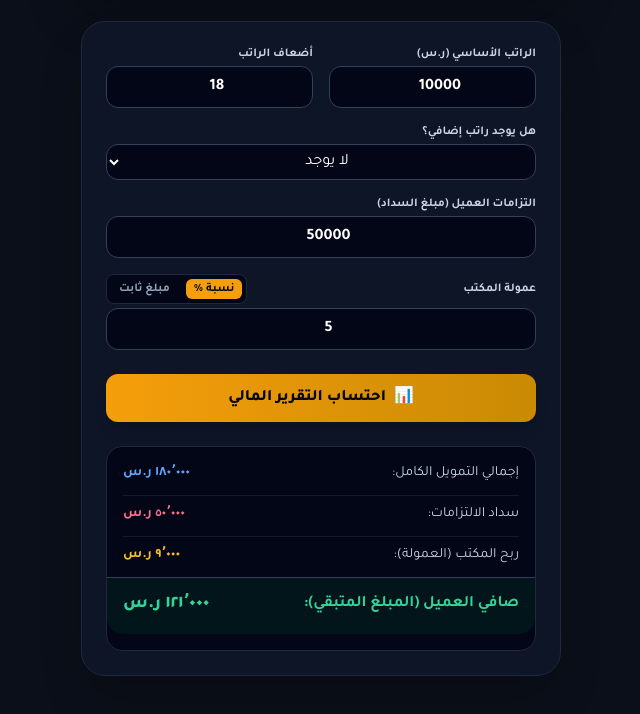
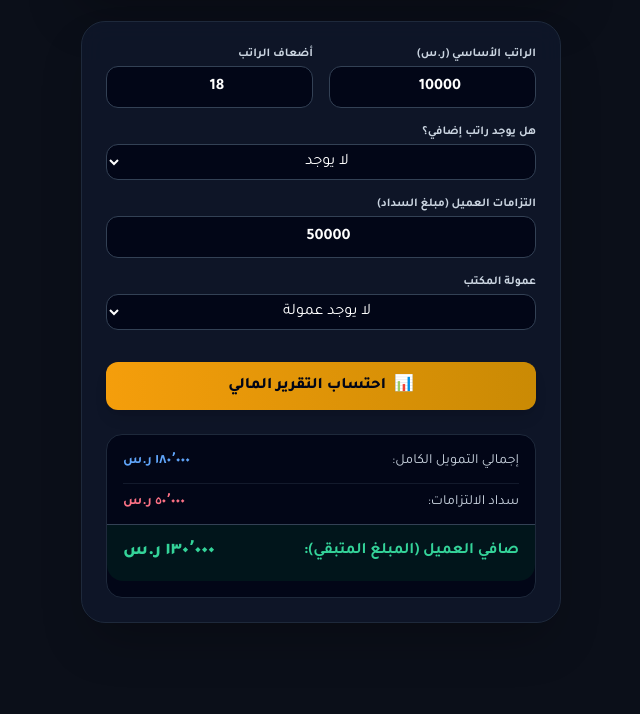
Before and after one commit to soildname/sos-calulator, a plain HTML site: page index.html in a window 1280 px wide. Shown: the part 304-1018 px from the top of the page, without its empty margins (319-959 px from the left). After the commit the page ends 975 px from the top, so only its background shows below. Drawn offline with nearby package versions, Linux system fonts and the light colour scheme.

Commit message:
Update index.html

```diff
--- a/index.html
+++ b/index.html
@@ -23,7 +23,7 @@
 </head>
 <body class="min-h-screen pb-12 flex flex-col items-center">
 
-    <!-- البانر العلوي الفخم والمدمج مع اللوجو -->
+    <!-- البانر العلوي المدمج مع اللوجو -->
     <div class="w-full max-w-lg bg-slate-900 border-b border-x border-slate-800 rounded-b-3xl overflow-hidden shadow-2xl mb-6 relative">
         <div class="h-44 banner-gradient relative flex items-center justify-center border-b border-amber-500/30 overflow-hidden">
             <!-- زخرفة خلفية البانر -->
@@ -43,7 +43,6 @@
         <!-- اللوجو والعنوان -->
         <div class="relative -mt-20 text-center px-4 pb-6">
             <div class="inline-block relative">
-                <!-- الشعار الكحلي والذهبي الفاخر -->
                 <div class="w-28 h-28 rounded-full border-4 border-slate-900 gold-glow mx-auto bg-slate-950 flex flex-col items-center justify-center p-2 border-amber-500/60 relative z-10">
                     <svg class="w-12 h-12 text-amber-400" fill="none" stroke="currentColor" viewBox="0 0 24 24" xmlns="http://www.w3.org/2000/svg">
                         <path stroke-linecap="round" stroke-linejoin="round" stroke-width="1.5" d="M9 7h6m0 10v-3m-3 3h.01M9 17h.01M9 14h.01M12 14h.01M15 11h.01M12 11h.01M9 11h.01M7 21h10a2 2 0 002-2V5a2 2 0 00-2-2H7a2 2 0 00-2 2v14a2 2 0 002 2z"></path>
@@ -99,16 +98,19 @@
                 <input type="number" id="commitments" value="50000" oninput="calculateFinance()" class="w-full bg-slate-950 border border-slate-700 rounded-xl px-3 py-2 text-white font-bold text-center focus:border-amber-500 focus:outline-none">
             </div>
 
-            <!-- نوع عمولة المكتب (نسبة أم مبلغ ثابت) -->
+            <!-- خيار عمولة المكتب (اختياري) -->
             <div class="mb-6">
-                <div class="flex justify-between items-center mb-1">
-                    <label class="text-xs font-semibold text-slate-300">عمولة المكتب</label>
-                    <div class="flex items-center gap-2 bg-slate-950 p-1 rounded-lg border border-slate-800 text-xs">
-                        <button type="button" id="btnPercent" onclick="setCommissionType('percent')" class="px-2 py-0.5 rounded-md bg-amber-500 text-slate-950 font-bold transition-all">نسبة %</button>
-                        <button type="button" id="btnFixed" onclick="setCommissionType('fixed')" class="px-2 py-0.5 rounded-md text-slate-400 font-bold transition-all">مبلغ ثابت</button>
-                    </div>
+                <label class="block text-xs font-semibold text-slate-300 mb-1">عمولة المكتب</label>
+                <select id="commissionMode" onchange="toggleCommission()" class="w-full bg-slate-950 border border-slate-700 rounded-xl px-3 py-2 text-white text-center focus:border-amber-500 focus:outline-none mb-2">
+                    <option value="none">لا يوجد عمولة</option>
+                    <option value="percent">نسبة مئوية (%)</option>
+                    <option value="fixed">مبلغ ثابت (ر.س)</option>
+                </select>
+
+                <div id="commissionInputContainer" class="hidden mt-2">
+                    <label id="commissionLabel" class="block text-xs font-semibold text-amber-400 mb-1 text-center">قيمة العمولة</label>
+                    <input type="number" id="commissionValue" value="5" oninput="calculateFinance()" class="w-full bg-slate-950 border border-slate-700 rounded-xl px-3 py-2 text-white font-bold text-center focus:border-amber-500 focus:outline-none">
                 </div>
-                <input type="number" id="commissionValue" value="5" oninput="calculateFinance()" class="w-full bg-slate-950 border border-slate-700 rounded-xl px-3 py-2 text-white font-bold text-center focus:border-amber-500 focus:outline-none">
             </div>
 
             <button onclick="calculateFinance()" class="w-full bg-gradient-to-r from-amber-500 to-yellow-600 hover:from-amber-400 hover:to-yellow-500 text-slate-950 font-extrabold py-3 px-4 rounded-xl shadow-lg transition-all transform active:scale-95 flex items-center justify-center gap-2">
@@ -125,14 +127,14 @@
                     <span>سداد الالتزامات:</span>
                     <span id="commitmentsResult" class="font-bold text-rose-400">50,000 ر.س</span>
                 </div>
-                <div class="flex justify-between items-center text-slate-300 border-t border-slate-800/60 pt-2">
+                <div id="profitRow" class="hidden flex justify-between items-center text-slate-300 border-t border-slate-800/60 pt-2">
                     <span>ربح المكتب (العمولة):</span>
-                    <span id="officeProfit" class="font-bold text-amber-400">9,000 ر.س</span>
+                    <span id="officeProfit" class="font-bold text-amber-400">0 ر.س</span>
                 </div>
                 <!-- صافي العميل -->
                 <div class="flex justify-between items-center text-slate-100 border-t border-slate-700 pt-3 text-base bg-emerald-950/40 -mx-4 -mb-4 p-4 rounded-b-2xl border-emerald-500/30">
                     <span class="font-bold text-emerald-400">صافي العميل (المبلغ المتبقي):</span>
-                    <span id="netClient" class="font-extrabold text-emerald-400 text-lg">121,000 ر.س</span>
+                    <span id="netClient" class="font-extrabold text-emerald-400 text-lg">130,000 ر.س</span>
                 </div>
             </div>
 
@@ -140,23 +142,6 @@
     </main>
 
     <script>
-        let commissionType = 'percent';
-
-        function setCommissionType(type) {
-            commissionType = type;
-            const btnPercent = document.getElementById('btnPercent');
-            const btnFixed = document.getElementById('btnFixed');
-
-            if (type === 'percent') {
-                btnPercent.className = 'px-2 py-0.5 rounded-md bg-amber-500 text-slate-950 font-bold transition-all';
-                btnFixed.className = 'px-2 py-0.5 rounded-md text-slate-400 font-bold transition-all';
-            } else {
-                btnFixed.className = 'px-2 py-0.5 rounded-md bg-amber-500 text-slate-950 font-bold transition-all';
-                btnPercent.className = 'px-2 py-0.5 rounded-md text-slate-400 font-bold transition-all';
-            }
-            calculateFinance();
-        }
-
         function toggleExtraSalary() {
             const hasExtra = document.getElementById('hasExtraSalary').value;
             const container = document.getElementById('extraSalaryContainer');
@@ -169,20 +154,43 @@
             calculateFinance();
         }
 
+        function toggleCommission() {
+            const mode = document.getElementById('commissionMode').value;
+            const container = document.getElementById('commissionInputContainer');
+            const label = document.getElementById('commissionLabel');
+            const profitRow = document.getElementById('profitRow');
+
+            if (mode === 'none') {
+                container.classList.add('hidden');
+                profitRow.classList.add('hidden');
+            } else {
+                container.classList.remove('hidden');
+                profitRow.classList.remove('hidden');
+                if (mode === 'percent') {
+                    label.innerText = 'نسبة العمولة (%)';
+                } else {
+                    label.innerText = 'مبلغ العمولة الثابت (ر.س)';
+                }
+            }
+            calculateFinance();
+        }
+
         function calculateFinance() {
             const basic = parseFloat(document.getElementById('basicSalary').value) || 0;
             const mult = parseFloat(document.getElementById('salaryMultiplier').value) || 0;
             const extra = parseFloat(document.getElementById('extraSalary').value) || 0;
             const extraMult = parseFloat(document.getElementById('extraMultiplier').value) || 0;
             const comm = parseFloat(document.getElementById('commitments').value) || 0;
-            const commVal = parseFloat(document.getElementById('commissionValue').value) || 0;
 
             const total = (basic * mult) + (extra * extraMult);
 
+            const commMode = document.getElementById('commissionMode').value;
+            const commVal = parseFloat(document.getElementById('commissionValue').value) || 0;
+
             let profit = 0;
-            if (commissionType === 'percent') {
+            if (commMode === 'percent') {
                 profit = total * (commVal / 100);
-            } else {
+            } else if (commMode === 'fixed') {
                 profit = commVal;
             }
 
@@ -194,7 +202,10 @@
             document.getElementById('netClient').innerText = net.toLocaleString('ar-SA') + ' ر.س';
         }
 
-        window.onload = calculateFinance;
+        window.onload = function() {
+            toggleCommission();
+            calculateFinance();
+        };
     </script>
 </body>
 </html>
```
